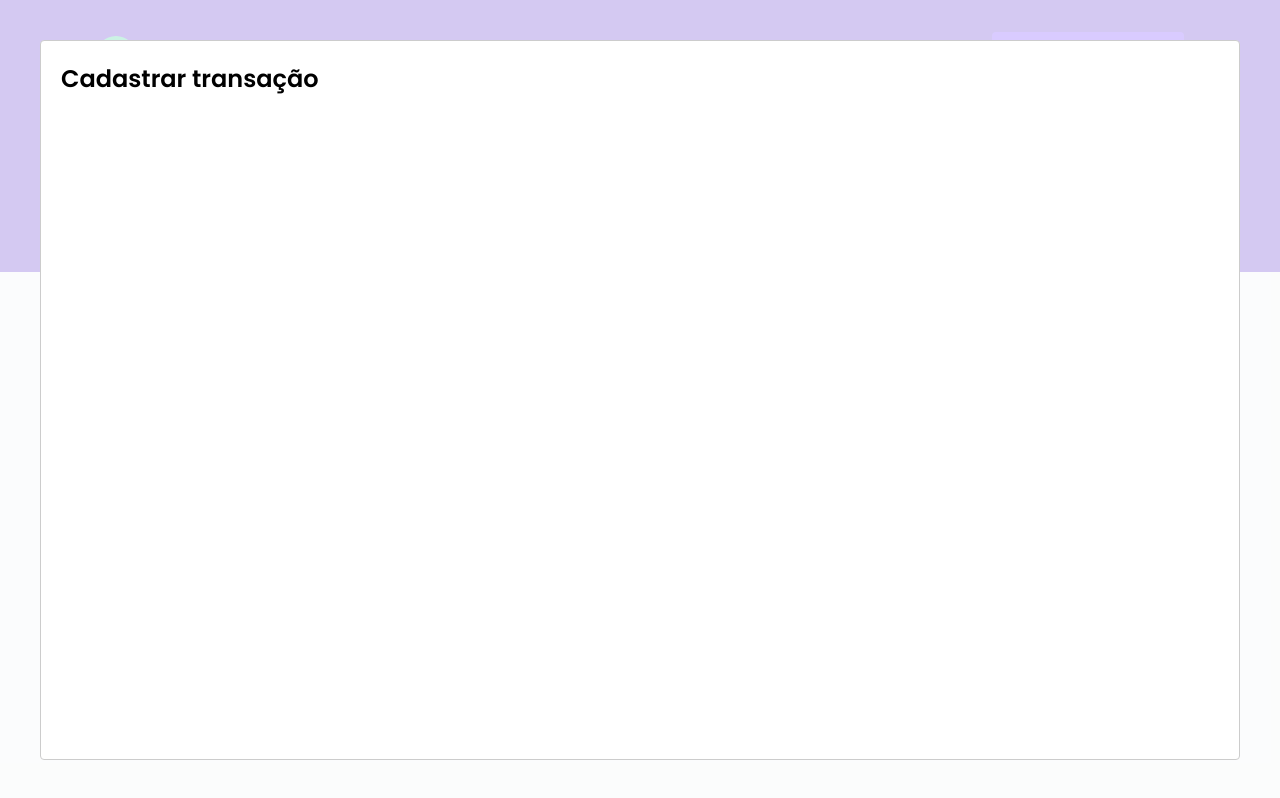
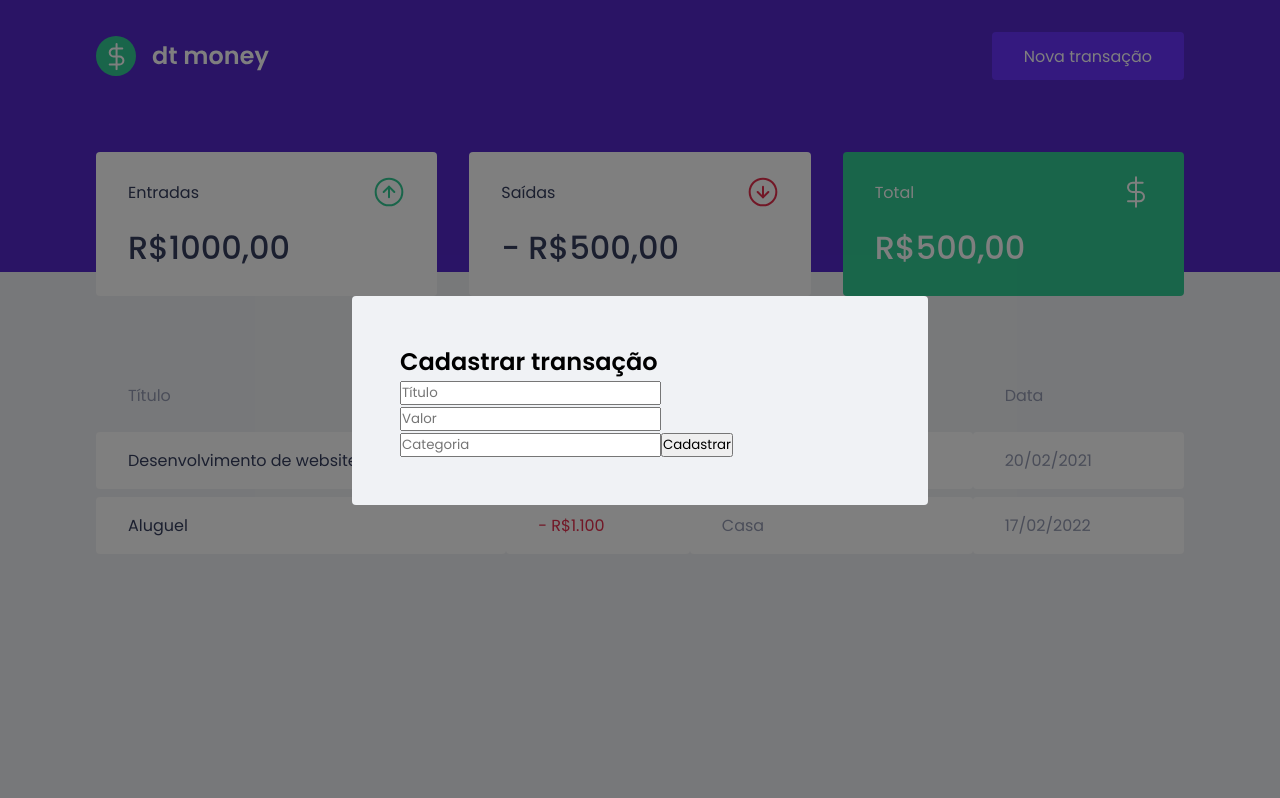
Before and after one commit to danielcbranco/banco, a React (Create React App) app: page / in a window 1280 px wide. Both pictures are taken after a click on the button "Nova transação". Built offline with nearby package versions, Linux system fonts and the light colour scheme; no server answers; what miragejs would draw is missing.

Commit message:
11 commit

```diff
--- a/src/components/NewTrasactionModal/index.tsx
+++ b/src/components/NewTrasactionModal/index.tsx
@@ -1,4 +1,5 @@
 import Modal from 'react-modal';
+import { Container } from './styles';
 
 interface NewTransactionModalProps {
   isOpen: boolean;
@@ -10,8 +11,29 @@
     <Modal
       isOpen={isOpen}
       onRequestClose={onRequestClose}
+      overlayClassName="react-modal-overlay"
+      className="react-modal-content"
     >
-      <h2>Cadastrar transação</h2>
+      <Container>
+        <h2>Cadastrar transação</h2>
+
+        <input
+          placeholder="Título"
+        />
+
+        <input
+          type="number"
+          placeholder="Valor"
+        />
+
+        <input
+          placeholder="Categoria"
+        />
+
+        <button type="submit">
+          Cadastrar
+        </button>
+      </Container>
     </Modal>
   );
 }
--- a/src/components/NewTrasactionModal/styles.ts
+++ b/src/components/NewTrasactionModal/styles.ts
@@ -1,4 +1,5 @@
 import styled from 'styled-components';
 
-export const Container = styled.div`
-`
+export const Container = styled.form`
+
+`;
--- a/src/styles/global.ts
+++ b/src/styles/global.ts
@@ -53,4 +53,27 @@
       opacity: 0.6;
       cursor: not-allowed;
     }
+
+    .react-modal-overlay{
+      background: rgba(0, 0, 0, 0.5);
+
+      position: fixed;
+      top: 0;
+      bottom: 0;
+      right: 0;
+      left: 0;
+
+      display: flex;
+      align-items: center;
+      justify-content: center;
+    }
+
+    .react-modal-content {
+      width: 100%;
+      max-width: 576px;
+      background: var(--background);
+      padding: 3rem;
+      position: relative;
+      border-radius: 0.25rem;
+    }
 `
```
